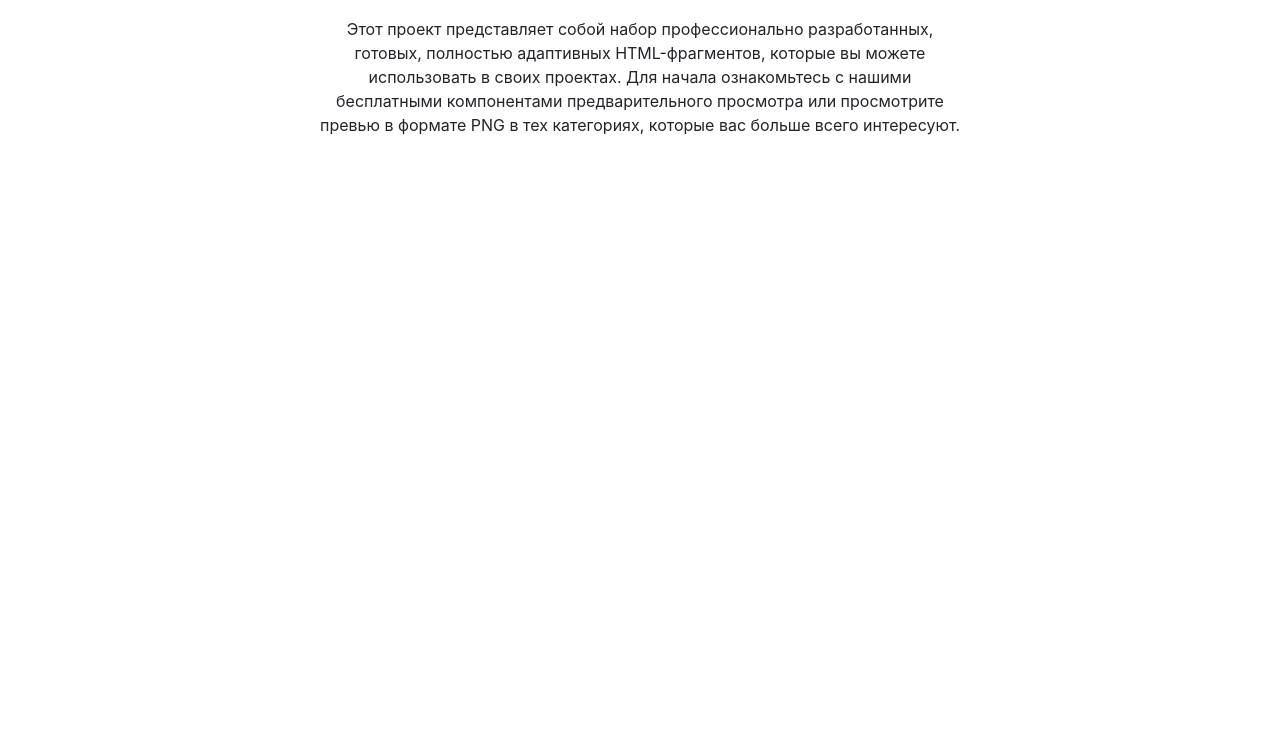
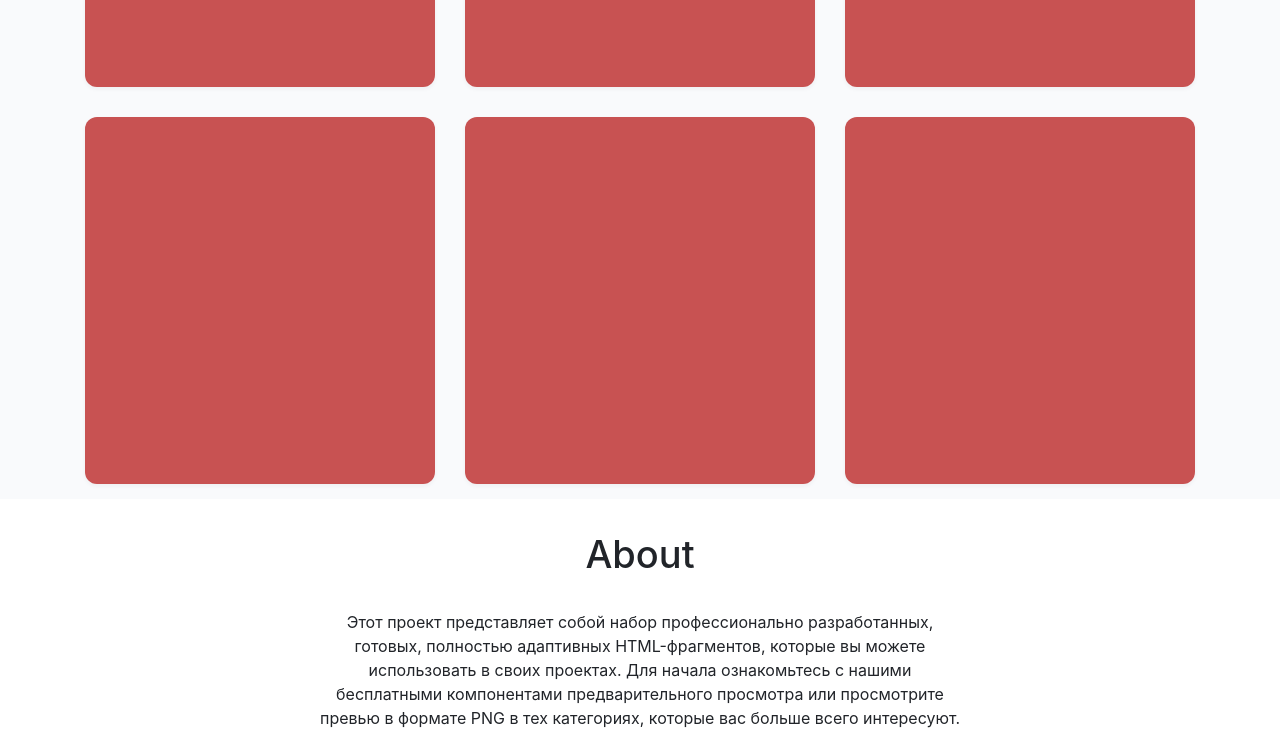
Before and after one commit to EvgLip/components-library, a plain HTML site: page Index.html in a window 1280 px wide. Shown: the part 663-1393 px from the top of the page. Before the commit the page ends 800 px from the top, so only its background shows below. Drawn offline with Linux system fonts and the light colour scheme; a web font is replaced by a local one.

Commit message:
верстк card олдскульным способом через display inline-block и отрицательные margin в контейнере

```diff
--- a/Index.html
+++ b/Index.html
@@ -11,19 +11,32 @@
   <div class="page">
 
     <header class="header">
+      <div class="container">
         <h1 class="header__title">Библиотека переиспользуемых компонентов</h1>
-
+      </div> <!-- container -->
     </header>
 
     <main class="main">
-      main
+      <div class="container">
+        <div class="main__inner">
+          <div class="card main__card"></div>
+          <div class="card main__card"></div>
+          <div class="card main__card"></div>
+          <div class="card main__card"></div>
+          <div class="card main__card"></div>
+          <div class="card main__card"></div>
+        </div>
+      </div> <!-- container -->
     </main>
 
     <footer class="footer">
+      <div class="container">
         <h2 class="footer__title">About</h2>
         <p class="footer__description">
           Этот проект представляет собой набор профессионально разработанных, готовых, полностью адаптивных HTML-фрагментов, которые вы можете использовать в своих проектах. Для начала ознакомьтесь с нашими бесплатными компонентами предварительного просмотра или просмотрите превью в формате PNG в тех категориях, которые вас больше всего интересуют.
         </p>
+      </div> <!-- container -->
+    </footer>
 
   </div> <!-- page -->
 
--- a/assets/css/main-styles.css
+++ b/assets/css/main-styles.css
@@ -3,6 +3,9 @@
 @import url('../../components/main/main.css');
 @import url('../../components/header/header.css');
 @import url('../../components/footer/footer.css');
+@import url('../../components/container/container.css');
+@import url('../../components/card/card.css');
+
 @import url('../fonts/fonts.css');
 
 :root {
@@ -31,3 +34,7 @@
   /* font color */
   --color: var(--black);
 }
+
+body {
+  font-family: 'Roboto', sans-serif;
+}
--- /dev/null
+++ b/components/card/card.css
@@ -0,0 +1,10 @@
+.card {
+  display: inline-block;
+  width: 350px;
+  height: 367px;
+
+  border-radius: 12px;
+
+  box-shadow: 0px 2px 4px 0px rgba(33, 36, 41, 0.05);
+  background: rgb(200, 82, 82);
+}
--- /dev/null
+++ b/components/container/container.css
@@ -0,0 +1,4 @@
+.container {
+  max-width: 1110px;
+  margin: 0 auto;
+}
--- a/components/main/main.css
+++ b/components/main/main.css
@@ -1,3 +1,13 @@
-main {
+.main {
   background: var(--background-main);
+  font-size: 0;
 }
+
+.main__inner {
+  margin: 0 -15px;
+}
+
+.main__card {
+  margin: 15px;
+  font-size: 16px;
+}
```
Lines whose indentation alone changed are shown as unchanged.
